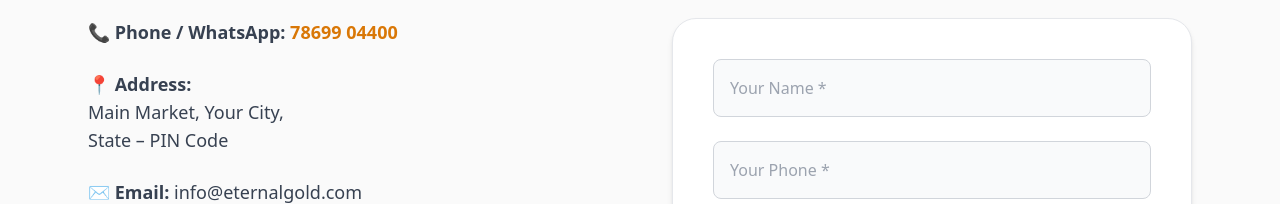
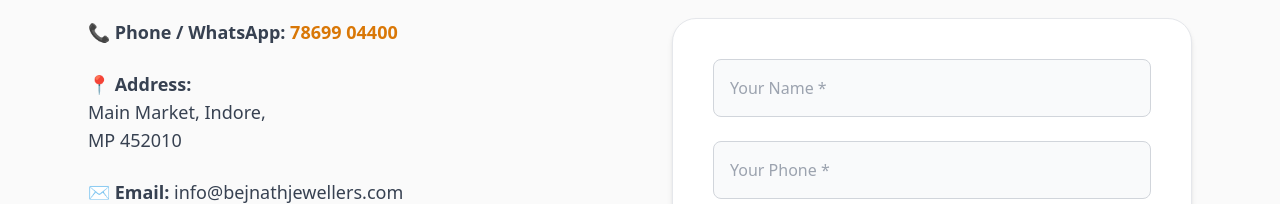
Before and after one commit to nakul-thakur12/Jwellary, a React (Vite) app: page /contact in a window 1280 px wide. Shown: the part 450-654 px from the top of the page. Built offline with nearby package versions, Linux system fonts and the light colour scheme.

Commit message:
Update contact information in Contact.jsx

```diff
--- a/src/pages/Contact.jsx
+++ b/src/pages/Contact.jsx
@@ -78,13 +78,13 @@
             <p>
               <strong>📍 Address:</strong>
               <br />
-              Main Market, Your City,
+              Main Market, Indore,
               <br />
-              State – PIN Code
+              MP 452010
             </p>
 
             <p>
-              <strong>✉️ Email:</strong> info@eternalgold.com
+              <strong>✉️ Email:</strong> info@bejnathjewellers.com
             </p>
           </div>
 
```
